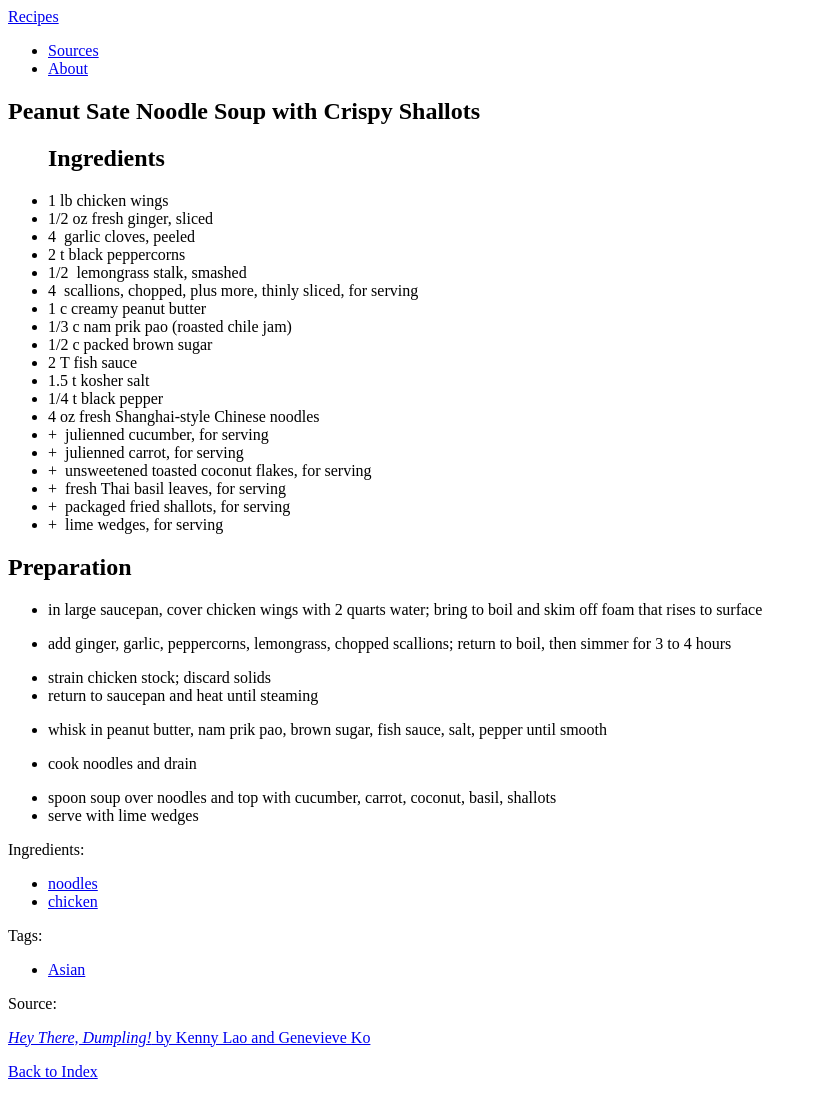
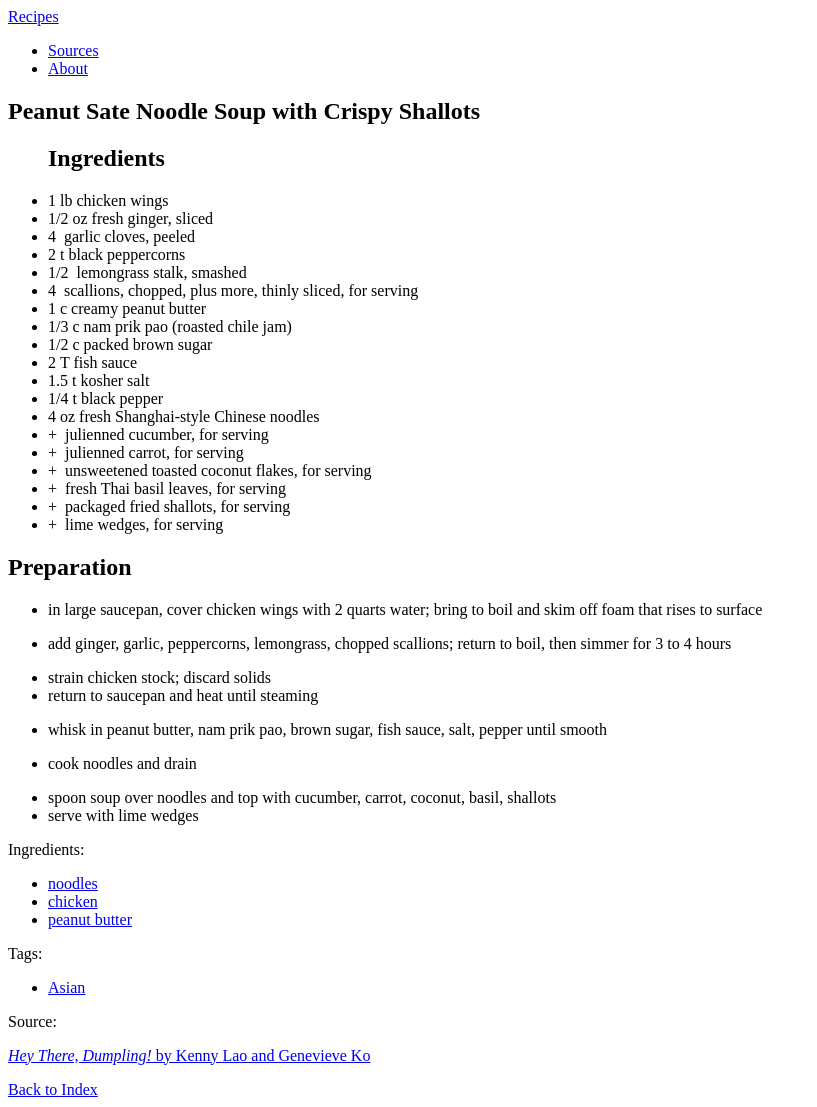
Before and after one commit to justinjaywang/recipes, a Jekyll site: the page built from _recipes/peanut-sate-noodle-soup-with-crispy-shallots.markdown, in a window 1280 px wide. Shown: the whole page, without its empty margins (0-817 px from the left). Built offline with Jekyll 4.4.1, drawn with Linux system fonts in a browser that asks for light colours.

Commit message:
Updated Peanut Sate Noodle Soup With Crispy Shallots

```diff
--- a/_recipes/peanut-sate-noodle-soup-with-crispy-shallots.markdown
+++ b/_recipes/peanut-sate-noodle-soup-with-crispy-shallots.markdown
@@ -6,6 +6,7 @@ tags:
 ingredients:
 - noodles
 - chicken
+- peanut butter
 source: Hey There, Dumpling!
 ingredients_list:
 - unit: 1
```
